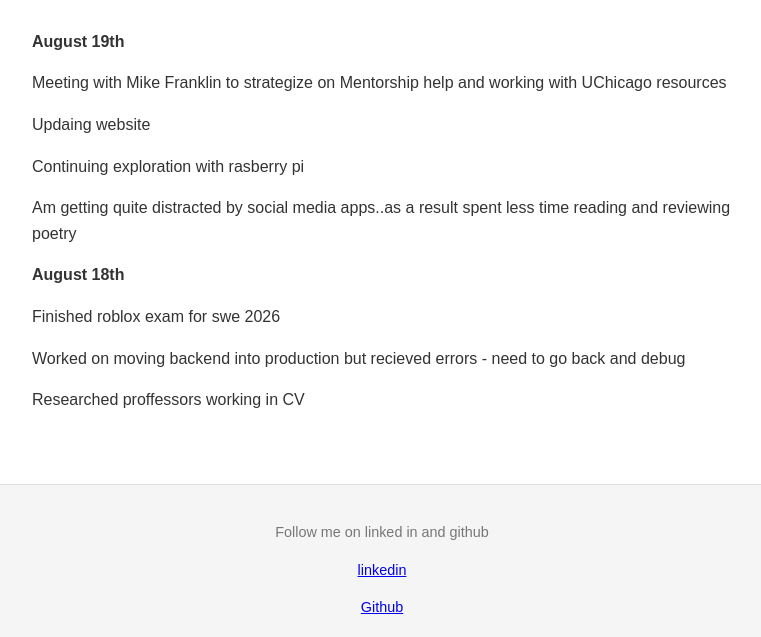
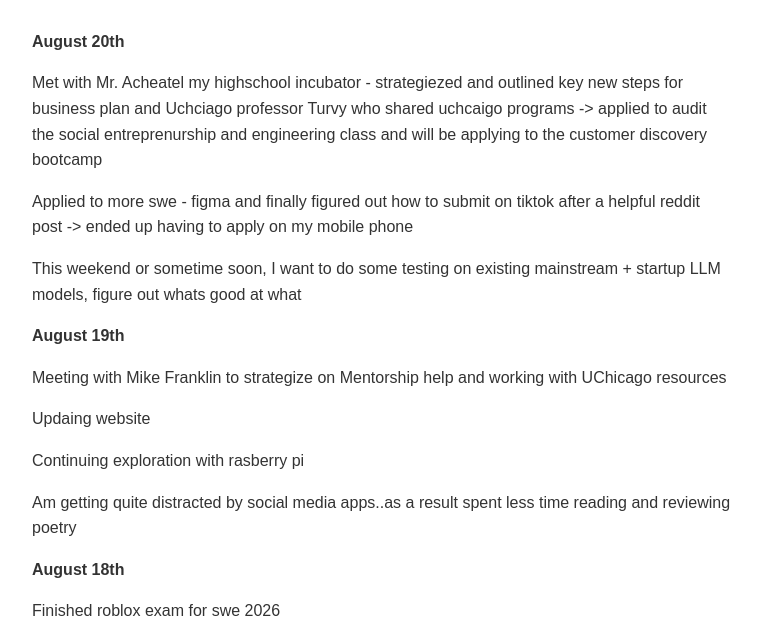
Before and after one commit to aeliyag/PersonalWebsite, a plain HTML site: page blogposts/august/august17th.html in a window 1280 px wide. Shown: the part 145-782 px from the top of the page, without its empty margins (258-1019 px from the left). Drawn offline with Linux system fonts and the light colour scheme.

Commit message:
august 20th

```diff
--- a/blogposts/august/august17th.html
+++ b/blogposts/august/august17th.html
@@ -24,6 +24,10 @@
 
   <main>
       <h1> Week of August 18-24th</h1>
+      <P><b>August 20th</b></P>
+      <p> Met with Mr. Acheatel my highschool incubator - strategiezed and outlined key new steps for business plan and Uchciago professor Turvy who shared uchcaigo programs -> applied to audit the social entreprenurship and engineering class and will be applying to the customer discovery bootcamp </p>
+      <p> Applied to more swe - figma and finally figured out how to submit on tiktok after a helpful reddit post -> ended up having to apply on my mobile phone </p>
+      <p> This weekend or sometime soon, I want to do some testing on existing mainstream + startup LLM models, figure out whats good at what </p>
       <p><b>August 19th</b></p>
       <p> Meeting with Mike Franklin to strategize on Mentorship help and working with UChicago resources</p>
       <p> Updaing website</p>
```
